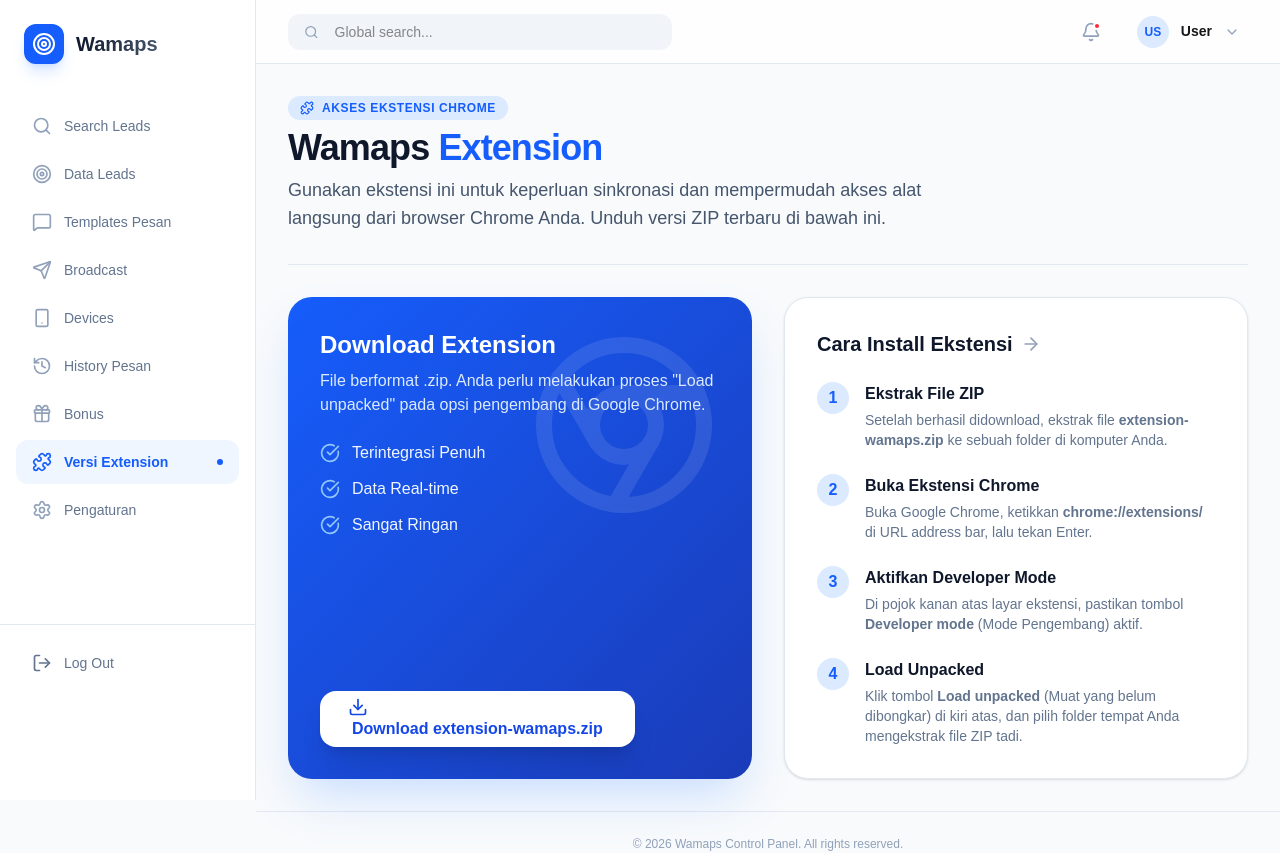
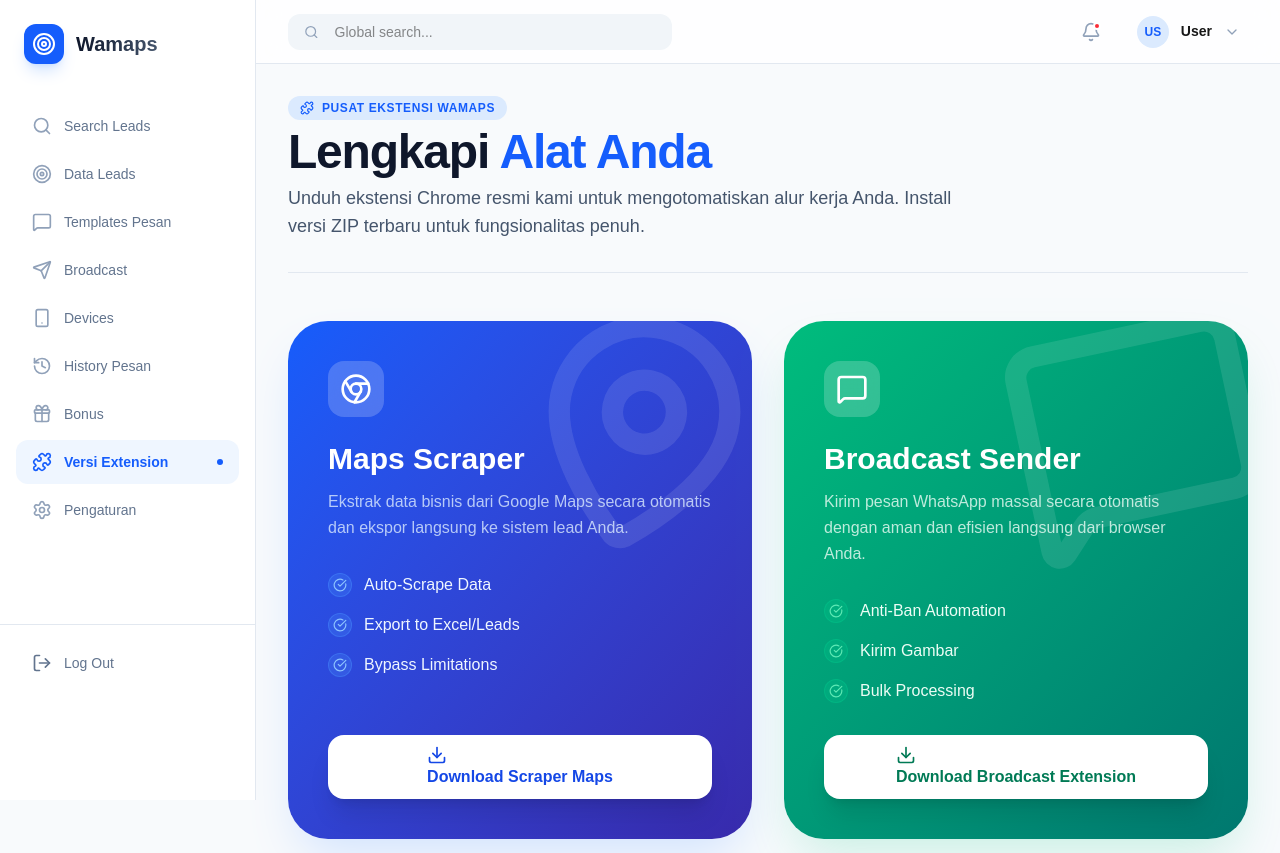
Before and after one commit to Windi-Fikriyansyah/frontend_googlemaps, a Next.js app: page /extension in a window 1280 px wide. Shown: the top 853 px of the page. Built offline with nearby package versions, Linux system fonts and the light colour scheme; no server answers; sample sign-in values are in the browser's storage.

Commit message:
update767

```diff
--- a/app/extension/page.tsx
+++ b/app/extension/page.tsx
@@ -1,100 +1,144 @@
-import { Puzzle, Download, CheckCircle, ArrowRight, Chrome } from "lucide-react";
+import { Puzzle, Download, CheckCircle, ArrowRight, Chrome, MessageSquare, MapPin } from "lucide-react";
 import { Button } from "@/components/ui/primitives";
 
 export default function ExtensionPage() {
     return (
-        <div className="space-y-8 animate-in fade-in slide-in-from-bottom-4 duration-500">
+        <div className="space-y-12 animate-in fade-in slide-in-from-bottom-4 duration-500">
             {/* Header Section */}
             <div className="flex flex-col md:flex-row gap-6 items-start md:items-center justify-between border-b border-slate-200 dark:border-slate-800 pb-8">
                 <div className="space-y-2 max-w-2xl">
                     <div className="inline-flex items-center gap-2 px-3 py-1 bg-blue-100 dark:bg-blue-900/30 text-blue-600 dark:text-blue-400 rounded-full text-xs font-bold uppercase tracking-wider mb-2">
                         <Puzzle className="w-3.5 h-3.5" />
-                        Akses Ekstensi Chrome
+                        Pusat Ekstensi Wamaps
                     </div>
-                    <h1 className="text-3xl md:text-4xl font-extrabold tracking-tight text-slate-900 dark:text-white">
-                        Wamaps <span className="text-blue-600">Extension</span>
+                    <h1 className="text-4xl md:text-5xl font-black tracking-tight text-slate-900 dark:text-white">
+                        Lengkapi <span className="text-blue-600">Alat Anda</span>
                     </h1>
                     <p className="text-lg text-slate-600 dark:text-slate-400">
-                        Gunakan ekstensi ini untuk keperluan sinkronasi dan mempermudah akses alat langsung dari browser Chrome Anda. Unduh versi ZIP terbaru di bawah ini.
+                        Unduh ekstensi Chrome resmi kami untuk mengotomatiskan alur kerja Anda. Install versi ZIP terbaru untuk fungsionalitas penuh.
                     </p>
                 </div>
             </div>
 
-            {/* Download Card Section */}
+            {/* Extension Cards Grid */}
             <div className="grid grid-cols-1 lg:grid-cols-2 gap-8">
-                <div className="bg-gradient-to-br from-blue-600 to-blue-800 rounded-3xl p-8 text-white shadow-2xl shadow-blue-500/25 flex flex-col justify-between overflow-hidden relative">
-                    <div className="absolute top-0 right-0 p-8 opacity-10 pointer-events-none">
-                        <Chrome className="w-48 h-48" />
+                {/* Scrape Maps Card */}
+                <div className="bg-gradient-to-br from-blue-600 to-indigo-800 rounded-[2.5rem] p-10 text-white shadow-2xl shadow-blue-500/20 flex flex-col justify-between overflow-hidden relative group">
+                    <div className="absolute -top-12 -right-12 p-8 opacity-10 group-hover:opacity-20 transition-opacity duration-500">
+                        <MapPin className="w-64 h-64 rotate-12" />
                     </div>
 
                     <div className="z-10 mb-8">
-                        <h2 className="text-2xl font-black mb-2">Download Extension</h2>
-                        <p className="text-blue-100 mb-6">
-                            File berformat .zip. Anda perlu melakukan proses "Load unpacked" pada opsi pengembang di Google Chrome.
+                        <div className="w-14 h-14 bg-white/20 backdrop-blur-md rounded-2xl flex items-center justify-center mb-6">
+                            <Chrome className="w-8 h-8" />
+                        </div>
+                        <h2 className="text-3xl font-black mb-3">Maps Scraper</h2>
+                        <p className="text-blue-100/80 mb-8 leading-relaxed max-w-md">
+                            Ekstrak data bisnis dari Google Maps secara otomatis dan ekspor langsung ke sistem lead Anda.
                         </p>
 
-                        <div className="space-y-3">
-                            {['Terintegrasi Penuh', 'Data Real-time', 'Sangat Ringan'].map((feature, i) => (
+                        <div className="space-y-4">
+                            {['Auto-Scrape Data', 'Export to Excel/Leads', 'Bypass Limitations'].map((feature, i) => (
                                 <div key={i} className="flex items-center gap-3 text-blue-50">
-                                    <CheckCircle className="w-5 h-5 text-blue-300" />
+                                    <div className="w-6 h-6 rounded-full bg-blue-400/20 flex items-center justify-center border border-blue-400/30">
+                                        <CheckCircle className="w-3.5 h-3.5 text-blue-300" />
+                                    </div>
                                     <span className="font-medium">{feature}</span>
                                 </div>
                             ))}
                         </div>
                     </div>
 
-                    <div className="z-10 mt-auto">
+                    <div className="z-10 mt-6 mt-auto">
                         <Button
                             asChild
                             size="lg"
-                            className="w-full sm:w-auto bg-white text-blue-700 hover:bg-slate-100 rounded-2xl h-14 px-8 font-black shadow-xl"
+                            className="w-full bg-white text-blue-700 hover:bg-blue-50 rounded-2xl h-16 px-8 font-black shadow-xl hover:scale-[1.02] transition-all active:scale-95"
                         >
-                            <a href="/extensions/scrapemaps.zip" download="extension-wamaps.zip">
-                                <Download className="w-5 h-5 mr-2 -ml-1" />
-                                Download extension-wamaps.zip
+                            <a href="/extensions/scrapemaps.zip" download="extension-scraper-maps.zip">
+                                <Download className="w-5 h-5 mr-3" />
+                                Download Scraper Maps
                             </a>
                         </Button>
                     </div>
                 </div>
 
-                {/* Installation Guide */}
-                <div className="bg-white dark:bg-slate-900 border border-slate-200 dark:border-slate-800 rounded-3xl p-8 shadow-sm">
-                    <h3 className="text-xl font-bold text-slate-900 dark:text-white mb-6 flex items-center gap-2">
-                        Cara Install Ekstensi <ArrowRight className="w-5 h-5 text-slate-400" />
-                    </h3>
+                {/* Broadcast / WhatsApp Card */}
+                <div className="bg-gradient-to-br from-emerald-500 to-teal-700 rounded-[2.5rem] p-10 text-white shadow-2xl shadow-emerald-500/20 flex flex-col justify-between overflow-hidden relative group">
+                    <div className="absolute -top-12 -right-12 p-8 opacity-10 group-hover:opacity-20 transition-opacity duration-500">
+                        <MessageSquare className="w-64 h-64 -rotate-12" />
+                    </div>
 
-                    <div className="space-y-6">
-                        <div className="flex gap-4">
-                            <div className="w-8 h-8 rounded-full bg-blue-100 dark:bg-blue-900/30 text-blue-600 dark:text-blue-400 font-black flex items-center justify-center shrink-0">1</div>
-                            <div>
-                                <h4 className="font-bold text-slate-900 dark:text-slate-100">Ekstrak File ZIP</h4>
-                                <p className="text-sm text-slate-500 dark:text-slate-400 mt-1">Setelah berhasil didownload, ekstrak file <b>extension-wamaps.zip</b> ke sebuah folder di komputer Anda.</p>
+                    <div className="z-10 mb-8">
+                        <div className="w-14 h-14 bg-white/20 backdrop-blur-md rounded-2xl flex items-center justify-center mb-6">
+                            <MessageSquare className="w-8 h-8" />
+                        </div>
+                        <h2 className="text-3xl font-black mb-3">Broadcast Sender</h2>
+                        <p className="text-emerald-50/80 mb-8 leading-relaxed max-w-md">
+                            Kirim pesan WhatsApp massal secara otomatis dengan aman dan efisien langsung dari browser Anda.
+                        </p>
+
+                        <div className="space-y-4">
+                            {['Anti-Ban Automation', 'Kirim Gambar', 'Bulk Processing'].map((feature, i) => (
+                                <div key={i} className="flex items-center gap-3 text-emerald-50">
+                                    <div className="w-6 h-6 rounded-full bg-emerald-400/20 flex items-center justify-center border border-emerald-400/30">
+                                        <CheckCircle className="w-3.5 h-3.5 text-emerald-300" />
+                                    </div>
+                                    <span className="font-medium">{feature}</span>
+                                </div>
+                            ))}
                         </div>
                     </div>
 
-                        <div className="flex gap-4">
-                            <div className="w-8 h-8 rounded-full bg-blue-100 dark:bg-blue-900/30 text-blue-600 dark:text-blue-400 font-black flex items-center justify-center shrink-0">2</div>
-                            <div>
-                                <h4 className="font-bold text-slate-900 dark:text-slate-100">Buka Ekstensi Chrome</h4>
-                                <p className="text-sm text-slate-500 dark:text-slate-400 mt-1">Buka Google Chrome, ketikkan <b>chrome://extensions/</b> di URL address bar, lalu tekan Enter.</p>
+                    <div className="z-10 mt-6 mt-auto">
+                        <Button
+                            asChild
+                            size="lg"
+                            className="w-full bg-white text-emerald-700 hover:bg-emerald-50 rounded-2xl h-16 px-8 font-black shadow-xl hover:scale-[1.02] transition-all active:scale-95"
+                        >
+                            <a href="/extensions/extensionwhatsapp.zip" download="extension-broadcast-wa.zip">
+                                <Download className="w-5 h-5 mr-3" />
+                                Download Broadcast Extension
+                            </a>
+                        </Button>
+                    </div>
                 </div>
             </div>
 
-                        <div className="flex gap-4">
-                            <div className="w-8 h-8 rounded-full bg-blue-100 dark:bg-blue-900/30 text-blue-600 dark:text-blue-400 font-black flex items-center justify-center shrink-0">3</div>
-                            <div>
-                                <h4 className="font-bold text-slate-900 dark:text-slate-100">Aktifkan Developer Mode</h4>
-                                <p className="text-sm text-slate-500 dark:text-slate-400 mt-1">Di pojok kanan atas layar ekstensi, pastikan tombol <b>Developer mode</b> (Mode Pengembang) aktif.</p>
+            {/* Installation Guide Section */}
+            <div className="bg-slate-50 dark:bg-slate-900/50 border border-slate-200 dark:border-slate-800 rounded-[2.5rem] p-10 mt-12">
+                <div className="flex flex-col md:flex-row gap-12">
+                    <div className="md:w-1/3 space-y-4">
+                        <h3 className="text-2xl font-black text-slate-900 dark:text-white flex items-center gap-3">
+                            Panduan Instalasi <ArrowRight className="w-6 h-6 text-blue-600" />
+                        </h3>
+                        <p className="text-slate-600 dark:text-slate-400">
+                            Ikuti langkah-langkah sederhana di samping untuk mengaktifkan ekstensi di Google Chrome Anda.
+                        </p>
+                        <div className="p-6 bg-blue-50 dark:bg-blue-900/20 border border-blue-100 dark:border-blue-800/50 rounded-2xl">
+                            <p className="text-sm text-blue-700 dark:text-blue-300 font-medium leading-relaxed">
+                                <b>Note:</b> Pastikan untuk mengekstrak file ZIP terlebih dahulu sebelum dimuat ke dalam Chrome.
+                            </p>
                         </div>
                     </div>
 
-                        <div className="flex gap-4">
-                            <div className="w-8 h-8 rounded-full bg-blue-100 dark:bg-blue-900/30 text-blue-600 dark:text-blue-400 font-black flex items-center justify-center shrink-0">4</div>
+                    <div className="md:w-2/3 grid grid-cols-1 md:grid-cols-2 gap-8">
+                        {[
+                            { step: "1", title: "Ekstrak ZIP", desc: "Klik kanan file ZIP yang didownload dan pilih 'Extract All' ke folder tujuan." },
+                            { step: "2", title: "Buka chrome://extensions", desc: "Ketik URL tersebut di address bar Chrome Anda dan tekan Enter." },
+                            { step: "3", title: "Aktifkan Developer Mode", desc: "Cari switch 'Developer mode' di pojok kanan atas dan nyalakan." },
+                            { step: "4", title: "Load Unpacked", desc: "Klik tombol 'Load unpacked' dan pilih folder hasil ekstrak tadi." }
+                        ].map((item, idx) => (
+                            <div key={idx} className="flex gap-4">
+                                <div className="w-10 h-10 rounded-xl bg-white dark:bg-slate-800 border border-slate-200 dark:border-slate-700 text-slate-900 dark:text-white font-black flex items-center justify-center shrink-0 shadow-sm">
+                                    {item.step}
+                                </div>
                                 <div>
-                                <h4 className="font-bold text-slate-900 dark:text-slate-100">Load Unpacked</h4>
-                                <p className="text-sm text-slate-500 dark:text-slate-400 mt-1">Klik tombol <b>Load unpacked</b> (Muat yang belum dibongkar) di kiri atas, dan pilih folder tempat Anda mengekstrak file ZIP tadi.</p>
+                                    <h4 className="font-bold text-slate-900 dark:text-slate-100">{item.title}</h4>
+                                    <p className="text-sm text-slate-500 dark:text-slate-400 mt-1">{item.desc}</p>
                                 </div>
                             </div>
+                        ))}
                     </div>
                 </div>
             </div>
```
Also changed, not shown: 1 other file (tests, documents, lock files or other folders). Lines whose indentation alone changed are shown as unchanged.
